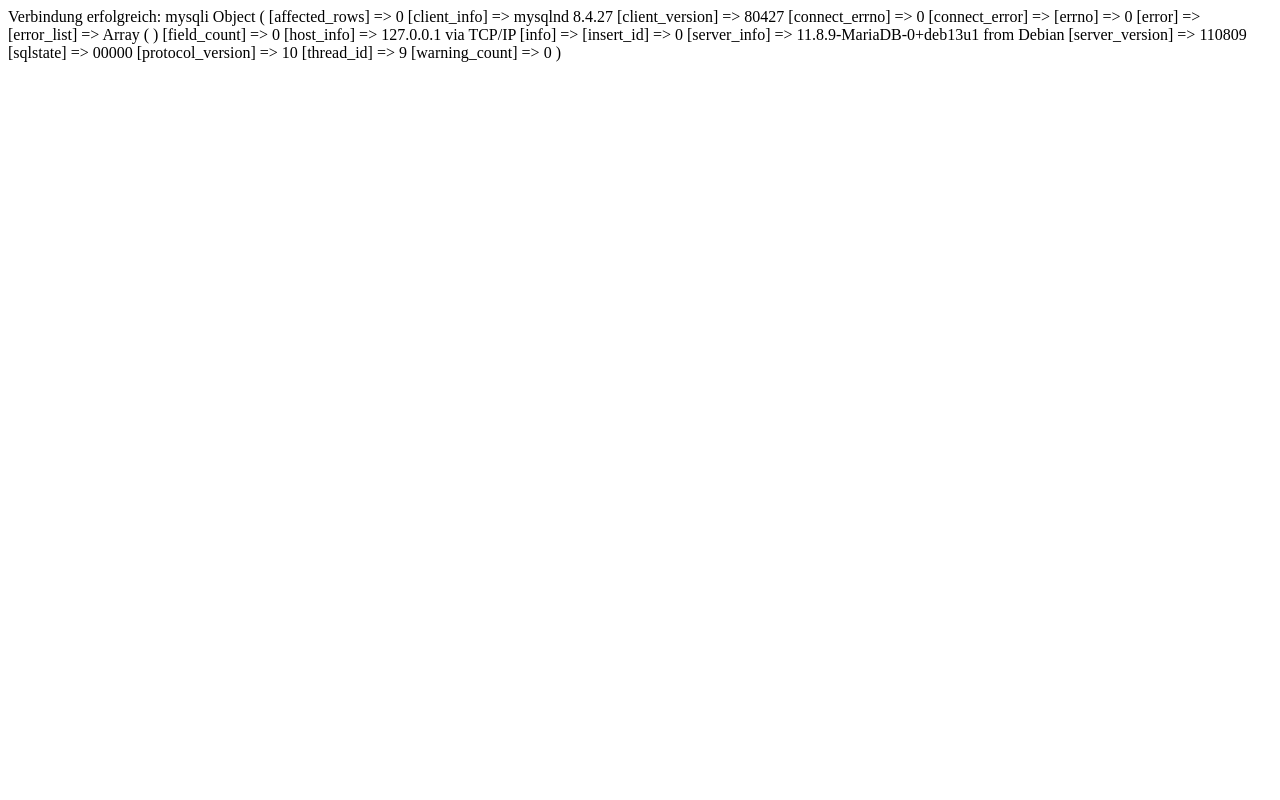
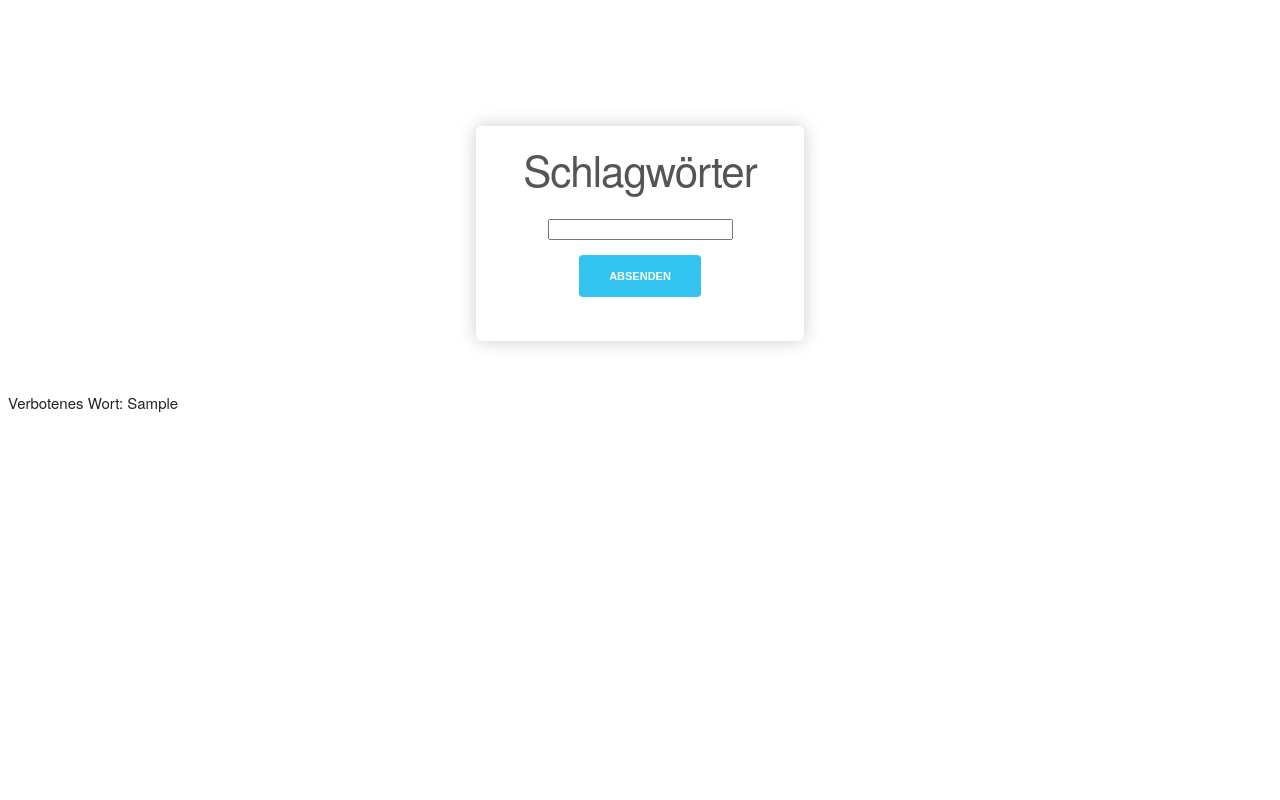
Before and after one commit to msouili/swearstopper, a PHP site: page / in a window 1280 px wide. Run offline with PHP 8.4, Linux system fonts and the light colour scheme; tables that the repository leaves empty or names only in its code hold one stand-in row (values such as "Sample post"); some libraries are stand-ins or nearby versions.

Commit message:
write words to db

```diff
--- a/configuration.php
+++ b/configuration.php
@@ -1,18 +1,16 @@
 <?php
-    // die Konstanten auslagern in eigene Datei
-    // die dann per require_once ('konfiguration.php');
-    // geladen wird.
 
-    // Damit alle Fehler angezeigt werden
-    error_reporting(E_ALL);
+$servername = "localhost";
+$username = "root";
+$password = "";
+$dbname = "swearstopper";
 
-    // Zum Aufbau der Verbindung zur Datenbank
-    // die Daten erhalten Sie von Ihrem Provider
-    define ( 'MYSQL_HOST',      '127.0.0.1' );
+//create connection
+$conn = new mysqli($servername, $username, $password, $dbname);
 
-    // bei XAMPP ist der MYSQL_Benutzer: root
-    define ( 'MYSQL_BENUTZER',  'root' );
-    define ( 'MYSQL_KENNWORT',  'root' );
-    // für unser Bsp. nennen wir die DB adressverwaltung
-    define ( 'MYSQL_DATENBANK', 'swearstopper' );
+//check connection
+if ($conn->connect_error) {
+    die("Connection failed: " . $conn->connect_error);
+}
+
 ?>
--- a/index.php
+++ b/index.php
@@ -1,21 +1,77 @@
 <?php
-    # include 'index.html';
-    require_once ('configuration.php');
-    $db_link = mysqli_connect (
-                        MYSQL_HOST,
-                        MYSQL_BENUTZER,
-                        MYSQL_KENNWORT,
-                        MYSQL_DATENBANK
-                        );
-    if ( $db_link )
-    {
-        echo 'Verbindung erfolgreich: ';
-        print_r( $db_link);
+require_once ('configuration.php');
+
+?>
+<!DOCTYPE html>
+<html lang="en">
+    <head>
+        <meta charset="UTF-8">
+        <meta name="viewport" content="width=device-width, initial-scale=1.0">
+        <meta http-equiv="X-UA-Compatible" content="ie=edge">
+        <link rel="stylesheet" href="CSS/main.css">
+        <script src="script.js"></script>
+        <script src="https://ajax.googleapis.com/ajax/libs/jquery/3.1.0/jquery.min.js"></script>
+        <title>SwearStopper</title>
+    </head>
+    <body>
+        <div class="wrapper">
+            <div id="cont" class="container">
+                <div id="" class="row" style="margin-top: 5%">
+                    <form method="POST">
+                        <h2>Schlagwörter</h2>
+                        <input name="title" type="input" placeholde="Schlagwort eingeben">
+                        <!--textarea id="title" name="title" placeholder="Schlagwort" cols="25" rows="1"></textarea-->
+                        <input id="send" class="button-primary" type="submit" value="Absenden">
+                    </form>
+                    <div>
+                        <?php #outputDatabase();?>
+                    </div>
+                </div>
+            </div>
+        </div>
+    </body>
+</html>
+
+<?php
+
+
+
+
+
+if (isset($_POST["title"])){
+
+    //query
+    $input = $_POST["title"];
+    $sqlInsert = "INSERT INTO forbidden_words (forb_word) VALUES ('$input')";
+
+    if ($conn->query($sqlInsert) === TRUE){
+        echo "Neuer Eintrag erfolgreich erstellt <br>";
+    }else{
+        echo "Error: " . $sqlInsert . "<br>" . $conn->error;
     }
-    else
-    {
-        // hier sollte dann später dem Programmierer eine
-        // E-Mail mit dem Problem zukommen gelassen werden
-        die('keine Verbindung möglich: ' . mysqli_error());
-    }
+
+
+}
+
+#function outputDatabase(){
+    $sqlOutput = "SELECT forb_word FROM forbidden_words";
+    $result = $conn->query($sqlOutput);
+
+    if ($result->num_rows > 0){
+        //output data of each row
+        while ($row = $result->fetch_assoc()){
+            echo "Verbotenes Wort: " . $row["forb_word"] . "<br>";
+        }
+    }else{
+            echo "0 Results";
+        }
+    $conn->close();
+#}
+
+
+function debugger($a){
+    echo "<xmp>";
+    print_r($a);
+    echo "</xmp>";
+}
 ?>
```
